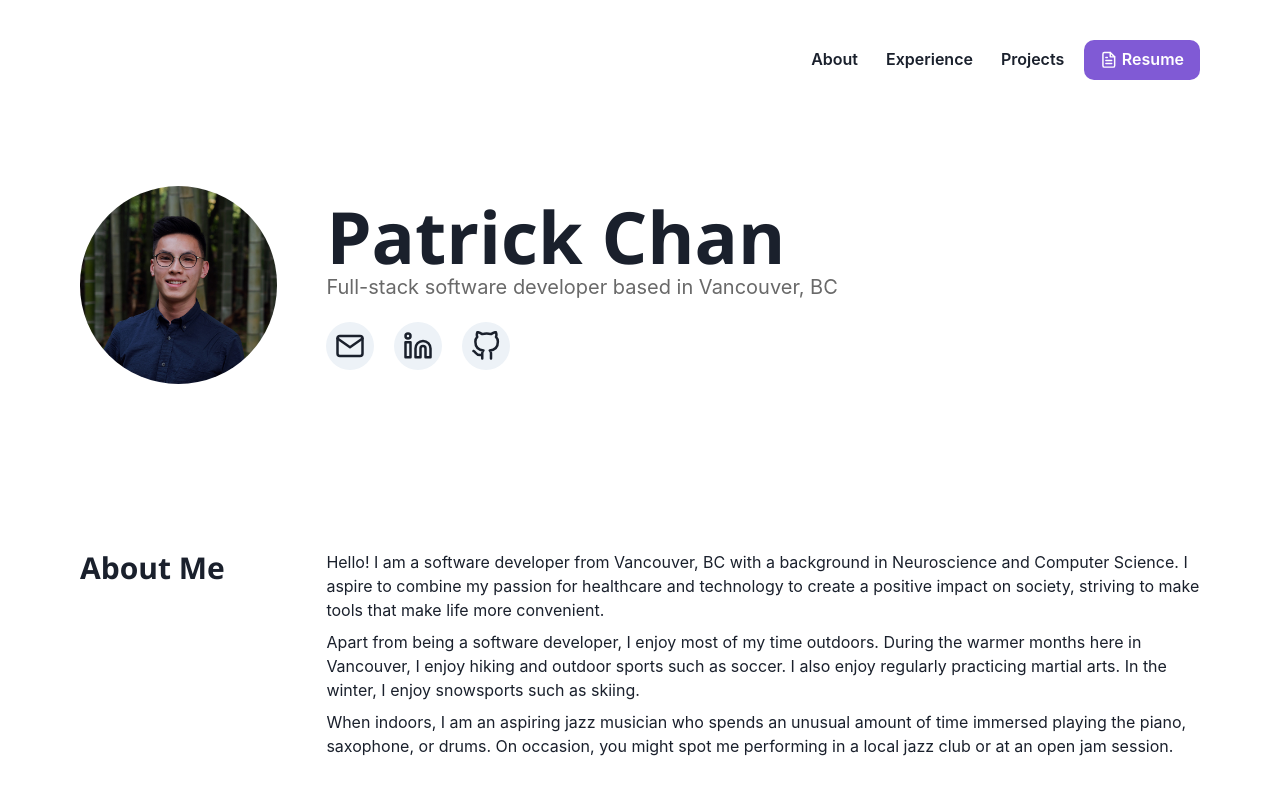
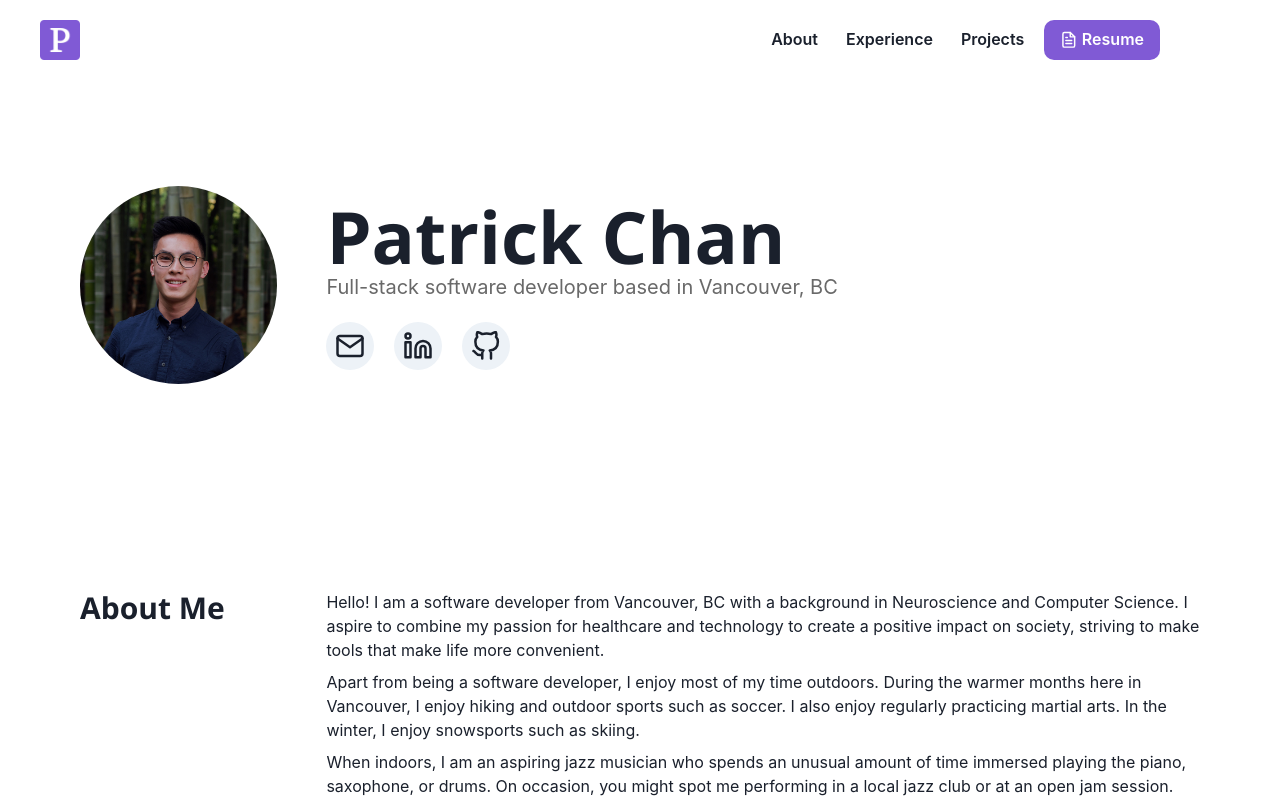
Before and after one commit to patchan/patchan.dev, a Next.js app: page / in a window 1280 px wide. Shown: the top 800 px of the page. Built offline with nearby package versions, Linux system fonts and the light colour scheme.

Commit message:
make navbar sticky

```diff
--- a/components/Footer.tsx
+++ b/components/Footer.tsx
@@ -11,7 +11,7 @@ const Footer: React.FC<FooterProps> = () => {
       <Center>
         <Stack align='center' spacing={1}>
           <Text fontSize='sm'>
-            Copyright © <a href='/'>Patrick Chan</a> {new Date().getFullYear()}
+            Copyright © Patrick Chan {new Date().getFullYear()}
           </Text>
         </Stack>
       </Center>
--- a/components/NavBar.tsx
+++ b/components/NavBar.tsx
@@ -1,5 +1,5 @@
 import React from "react";
-import { Button, Container, Stack, useTheme } from "@chakra-ui/react";
+import { Box, Button, Image, Link, Spacer, Stack, useTheme } from "@chakra-ui/react";
 import { FiFileText } from 'react-icons/fi';
 
 type NavBarProps = {}
@@ -7,9 +7,11 @@ type NavBarProps = {}
 type NavLinkProps = {
   children: React.ReactNode;
   target: string;
+  style: 'icon' | 'text';
+  label?: string;
 }
 
-export const NavLink: React.FC<NavLinkProps> = ({ children, target, ...props }) => {
+export const NavLink: React.FC<NavLinkProps> = ({ children, target, style, label, ...props }) => {
   const handleInput = () => {
     const elem = document.getElementById(target);
     elem?.scrollIntoView({ behavior: 'smooth' });
@@ -22,7 +24,18 @@ export const NavLink: React.FC<NavLinkProps> = ({ children, target, ...props })
     }
   }
 
-  return (
+  return (style === 'icon' ?
+    <Link
+      tabIndex={0}
+      aria-label={label}
+      size='md'
+      onClick={handleInput}
+      onTouchEnd={handleInput}
+      onKeyDown={handleKeyInput}
+      {...props}
+    >
+      {children}
+    </Link> :
     <Button
       as='a'
       tabIndex={0}
@@ -45,12 +58,21 @@ const NavBar: React.FC<NavBarProps> = () => {
   const theme = useTheme();
 
   return (
-    <Container maxW={theme.sizes.width} p={0}>
-      <Stack direction='row' justify='flex-end' p={10} >
+    <Box as='header' backgroundColor={theme.colors.white} position='sticky' top={0} zIndex={2}>
+      <Box maxW={theme.sizes.width} p={0}>
+        <Stack direction='row' align='center' px={10} py={5}>
+          <NavLink label='go to page top' target='skip' style='icon'>
+            <Image
+              aria-hidden
+              width='40px'
+              src='/apple-touch-icon.png'
+            />
+          </NavLink>
+          <Spacer />
           <Stack as='nav' align='center' direction='row' spacing={1}>
-          <NavLink target='about'>About</NavLink>
-          <NavLink target='experience'>Experience</NavLink>
-          <NavLink target='projects'>Projects</NavLink>
+            <NavLink target='about' style='text'>About</NavLink>
+            <NavLink target='experience' style='text'>Experience</NavLink>
+            <NavLink target='projects' style='text'>Projects</NavLink>
           </Stack>
           <Button
             as='a'
@@ -65,7 +87,8 @@ const NavBar: React.FC<NavBarProps> = () => {
             Resume
           </Button>
         </Stack>
-    </Container>
+      </Box>
+    </Box>
   );
 }
 
--- a/components/SubSection.tsx
+++ b/components/SubSection.tsx
@@ -9,7 +9,7 @@ type SubSectionProps = {
 const SubSection: React.FC<SubSectionProps> = ({ children, id }) => {
 
   return (
-    <Box id={id} alignItems='center' justifyContent='center' pt={10} pb={20}>
+    <Box id={id} alignItems='center' justifyContent='center' py={20}>
       {children}
     </Box>
   );
--- a/pages/index.tsx
+++ b/pages/index.tsx
@@ -38,6 +38,7 @@ const contactInfo = (
 const IndexPage = () => {
   return (
     <>
+      <div id='skip'></div>
       <Head>
         <title>{siteTitle}</title>
         <meta name='description' content={siteDescription} />
```
Lines whose indentation alone changed are shown as unchanged.
